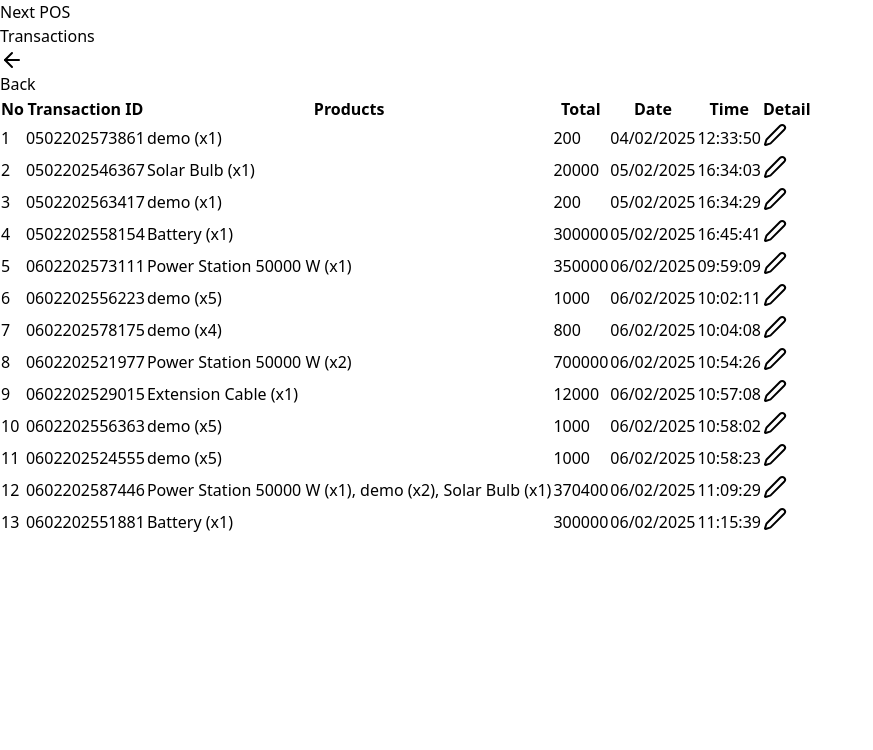
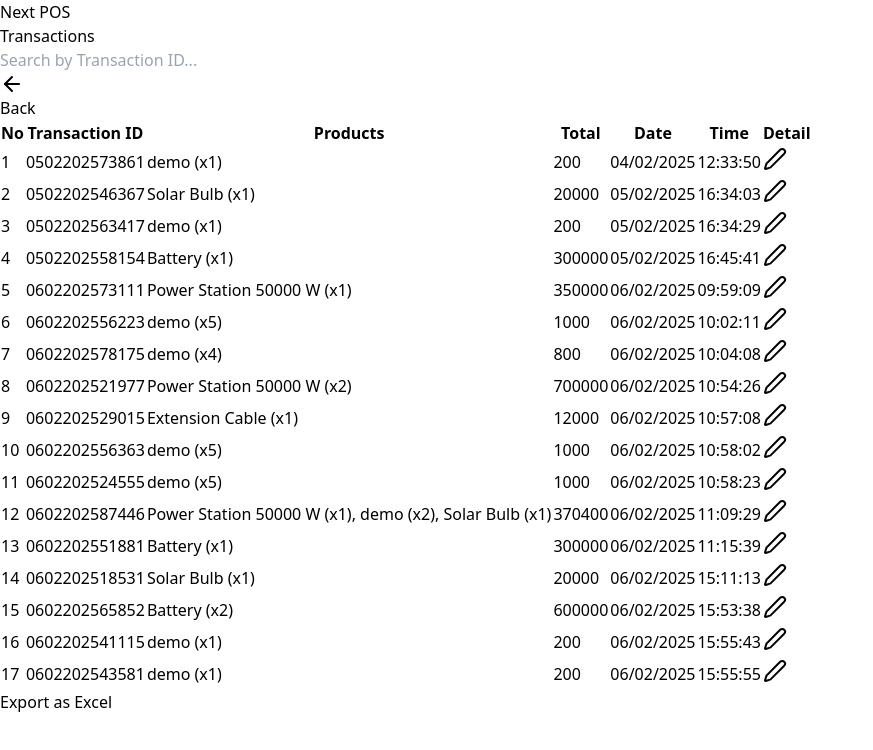
Before and after one commit to kyawzinhein1/pos-system, a React (Vite) app: page /transactions in a window 1280 px wide. Shown: the top 750 px of the page, without its empty margins (0-873 px from the left). Built offline with nearby package versions, Linux system fonts and the light colour scheme; data requests are answered from the project's data file.

Commit message:
trans search by id & export excel

```diff
--- a/db.json
+++ b/db.json
@@ -5,7 +5,7 @@
       "name": "Solar Bulb",
       "category": "Electronic",
       "price": 20000,
-      "stock": 23
+      "stock": 21
     },
     {
       "id": "31e7",
@@ -19,21 +19,21 @@
       "name": "Battery",
       "category": "Power",
       "price": 300000,
-      "stock": 16
+      "stock": 14
     },
     {
       "id": "a040",
       "name": "Power Station 50000 W",
       "category": "electronic",
       "price": 350000,
-      "stock": 11
+      "stock": 10
     },
     {
       "id": "3bc2",
       "name": "demo",
       "category": "demo testing",
       "price": 200,
-      "stock": 73
+      "stock": 71
     }
   ],
   "transactions": [
@@ -275,6 +275,74 @@
       "total": 300000,
       "date": "06/02/2025",
       "time": "11:15:39"
+    },
+    {
+      "id": "0602202518531",
+      "products": [
+        {
+          "id": "afc9",
+          "name": "Solar Bulb",
+          "category": "Electronic",
+          "price": 20000,
+          "stock": 22,
+          "quantity": 1,
+          "date": ""
+        }
+      ],
+      "total": 20000,
+      "date": "06/02/2025",
+      "time": "15:11:13"
+    },
+    {
+      "id": "0602202565852",
+      "products": [
+        {
+          "id": "37dd",
+          "name": "Battery",
+          "category": "Power",
+          "price": 300000,
+          "stock": 16,
+          "quantity": 2,
+          "date": ""
+        }
+      ],
+      "total": 600000,
+      "date": "06/02/2025",
+      "time": "15:53:38"
+    },
+    {
+      "id": "0602202541115",
+      "products": [
+        {
+          "id": "3bc2",
+          "name": "demo",
+          "category": "demo testing",
+          "price": 200,
+          "stock": 73,
+          "quantity": 1,
+          "date": ""
+        }
+      ],
+      "total": 200,
+      "date": "06/02/2025",
+      "time": "15:55:43"
+    },
+    {
+      "id": "0602202543581",
+      "products": [
+        {
+          "id": "3bc2",
+          "name": "demo",
+          "category": "demo testing",
+          "price": 200,
+          "stock": 72,
+          "quantity": 1,
+          "date": ""
+        }
+      ],
+      "total": 200,
+      "date": "06/02/2025",
+      "time": "15:55:55"
     }
   ]
 }
--- a/package.json
+++ b/package.json
@@ -18,6 +18,7 @@
     "react-dom": "^18.3.1",
     "react-router-dom": "^7.1.3",
     "recharts": "^2.15.1",
+    "xlsx": "^0.18.5",
     "zustand": "^5.0.3"
   },
   "devDependencies": {
--- a/src/pages/Dashboard.jsx
+++ b/src/pages/Dashboard.jsx
@@ -55,12 +55,12 @@
       </div>
 
       {/* Statistics Overview */}
-      <div className="grid grid-cols-3 gap-6">
-        <div className="bg-blue-500 text-white p-6 rounded-lg shadow-lg">
+      <div className="flex gap-8">
+        <div className="bg-blue-500 text-white p-6 rounded-lg shadow-lg w-48 h-24">
           <h2 className="text-lg font-semibold">Total Products</h2>
           <p className="text-2xl">{products.length}</p>
         </div>
-        <div className="bg-green-500 text-white p-6 rounded-lg shadow-lg">
+        <div className="bg-green-500 text-white p-6 rounded-lg shadow-lg w-56 h-24">
           <h2 className="text-lg font-semibold">Total Transactions</h2>
           <p className="text-2xl">{transactions.length}</p>
         </div>
@@ -74,7 +74,7 @@
             All products are sufficiently stocked.
           </p>
         ) : (
-          <table className="w-full border-collapse border border-gray-300">
+          <table className="border-collapse border border-red-100 rounded-md overflow-hidden">
             <thead className="bg-red-100">
               <tr>
                 <th className="border px-4 py-2">Product</th>
--- a/src/pages/Transaction.jsx
+++ b/src/pages/Transaction.jsx
@@ -3,12 +3,14 @@
 import BackBtn from "../components/BackBtn";
 import { Edit2Icon } from "lucide-react";
 import TransactionDetail from "../components/TransactionDetail";
+import * as XLSX from "xlsx";
 
 const Transactions = () => {
   const { transactions, fetchTransactions } = useTransactionStore();
 
   const [selectedTransaction, setSelectedTransaction] = useState(null);
   const [showDetail, setShowDetail] = useState(false);
+  const [searchTerm, setSearchTerm] = useState("");
 
   useEffect(() => {
     fetchTransactions();
@@ -19,13 +21,88 @@
     setShowDetail(true);
   };
 
+  // Filter transactions based on search term
+  const filteredTransactions = transactions.filter((transaction) =>
+    transaction.id.toLowerCase().includes(searchTerm.toLowerCase())
+  );
+
+  // Export to Excel function with styling
+  const exportToExcel = () => {
+    if (transactions.length === 0) {
+      alert("No transactions to export.");
+      return;
+    }
+
+    const ws = XLSX.utils.aoa_to_sheet([
+      ["Transactions List"], // Title row
+      [], // Empty row for spacing
+      ["No", "Transaction ID", "Products", "Total", "Date", "Time"], // Table headers
+      ...transactions.map((transaction, index) => [
+        index + 1,
+        transaction.id,
+        transaction.products
+          .map((trxn) => `${trxn.name} (x${trxn.quantity})`)
+          .join(", "),
+        transaction.total,
+        transaction.date,
+        transaction.time,
+      ]),
+    ]);
+
+    // Merge the title row and apply styling
+    ws["!merges"] = [{ s: { r: 0, c: 0 }, e: { r: 0, c: 5 } }];
+
+    // Apply styles to title and headers
+    const titleCell = ws["A1"];
+    if (titleCell)
+      titleCell.s = {
+        font: { bold: true, sz: 14 },
+        alignment: { horizontal: "center" },
+      };
+
+    const headerRange = ["A3", "B3", "C3", "D3", "E3", "F3"];
+    headerRange.forEach((cell) => {
+      if (ws[cell]) {
+        ws[cell].s = {
+          font: { bold: true, color: { rgb: "FFFFFF" } },
+          fill: { fgColor: { rgb: "4F81BD" } }, // Blue background
+          alignment: { horizontal: "center" },
+        };
+      }
+    });
+
+    // Auto-adjust column widths
+    ws["!cols"] = [
+      { wch: 5 }, // No
+      { wch: 15 }, // Transaction ID
+      { wch: 40 }, // Products
+      { wch: 12 }, // Total
+      { wch: 15 }, // Date
+      { wch: 10 }, // Time
+    ];
+
+    const wb = XLSX.utils.book_new();
+    XLSX.utils.book_append_sheet(wb, ws, "Transactions");
+
+    XLSX.writeFile(wb, "transactions.xlsx");
+  };
+
   return (
     <section className="container mx-auto mt-4">
       <div className="flex justify-between items-center">
         <h1 className="text-2xl font-bold mb-8">Transactions</h1>
+        <input
+          type="text"
+          placeholder="Search by Transaction ID..."
+          value={searchTerm}
+          onChange={(e) => setSearchTerm(e.target.value)}
+          className="border px-3 py-2 rounded-md focus:outline-none focus:ring-2 focus:ring-blue-400"
+        />
         <BackBtn />
       </div>
-      <div className="max-h-[460px] overflow-y-auto rounded-lg">
+
+      {/* table section */}
+      <div className="max-h-[450px] overflow-y-auto rounded-lg">
         <table className="w-full border-collapse overflow-y-hidden">
           <thead className="bg-gray-100 sticky top-0">
             <tr>
@@ -39,14 +116,14 @@
             </tr>
           </thead>
           <tbody>
-            {transactions.length === 0 ? (
+            {filteredTransactions.length === 0 ? (
               <tr>
                 <td colSpan="6" className="text-center text-red-600 py-4">
                   No transaction found
                 </td>
               </tr>
             ) : (
-              transactions.map((transaction, index) => (
+              filteredTransactions.map((transaction, index) => (
                 <tr key={transaction.id} className="border">
                   <td className="px-2 py-2 text-center">{index + 1}</td>
                   <td className="py-2 text-center">{transaction.id}</td>
@@ -74,6 +151,12 @@
           </tbody>
         </table>
       </div>
+      <button
+        onClick={exportToExcel}
+        className="bg-green-500 text-white px-4 py-2 rounded-md hover:bg-green-700 transition-colors mt-2"
+      >
+        Export as Excel
+      </button>
 
       {/* Transaction Detail */}
       {showDetail && (
```
Also changed, not shown: 1 other file (tests, documents, lock files or other folders).
